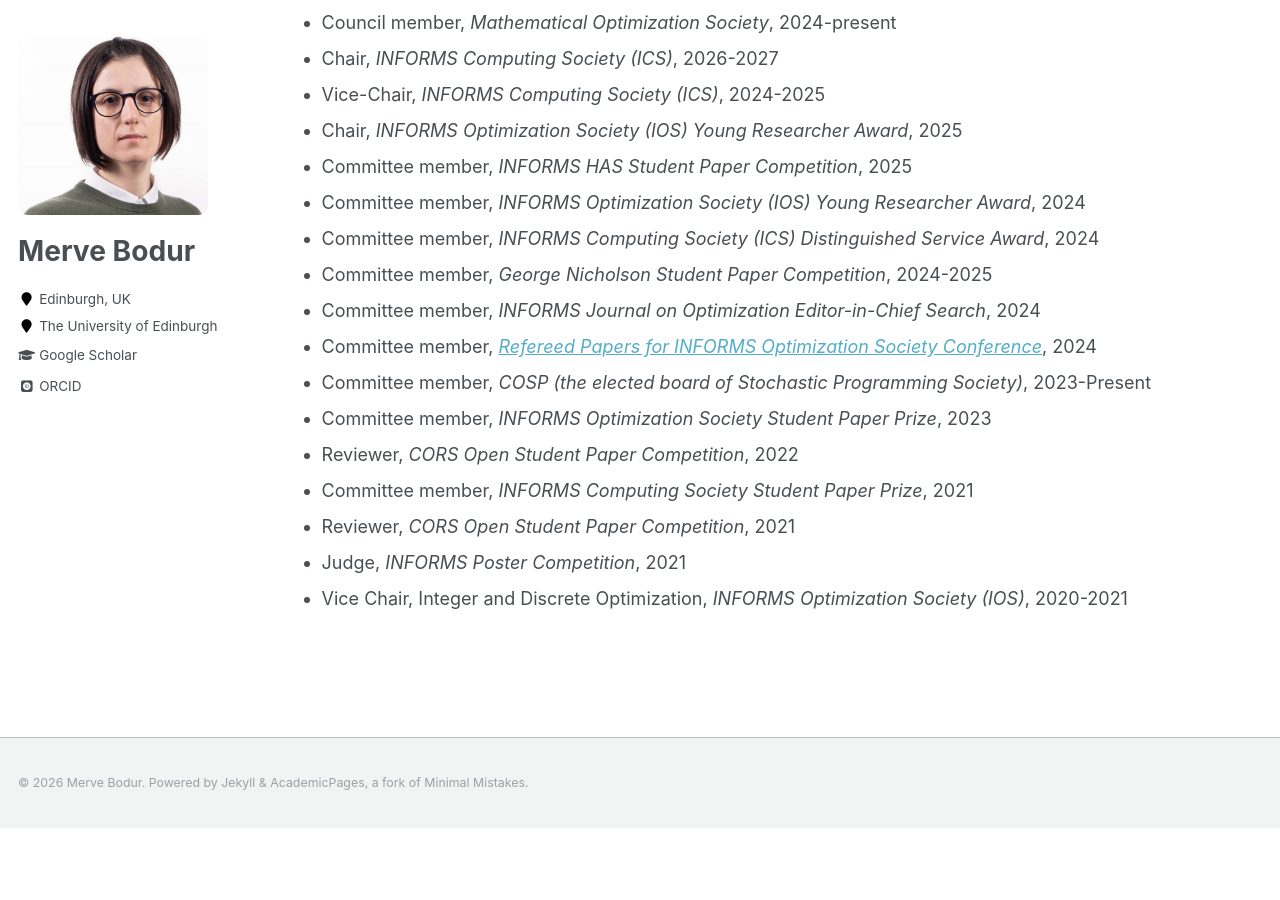
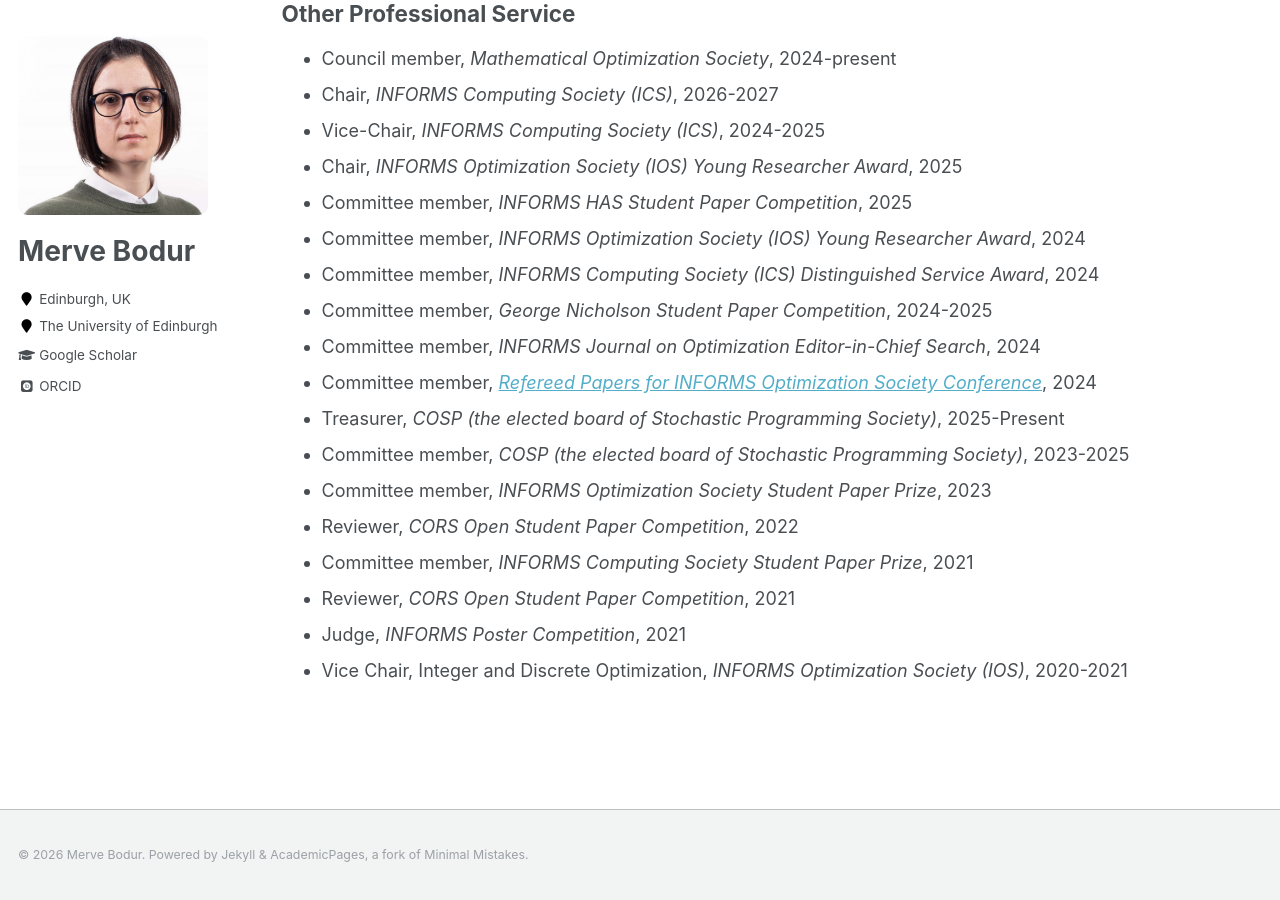
Before and after one commit to mervebodur/mervebodur.github.io, a Jekyll site: the page built from _pages/service.md, in a window 1280 px wide and 900 px high, scrolled down 1577 px. Built offline with Jekyll 4.4.1, drawn with Linux system fonts in a browser that asks for light colours; some web fonts are replaced; before the commit the page ends 2405 px from its top, so only the background shows below that; some of the changed text lies outside the part shown.

Commit message:
Update service.md

```diff
--- a/_pages/service.md
+++ b/_pages/service.md
@@ -48,7 +49,8 @@ author_profile: true
 - Committee member, *George Nicholson Student Paper Competition*, 2024-2025
 - Committee member, *INFORMS Journal on Optimization Editor-in-Chief Search*, 2024
 - Committee member, *[Refereed Papers for INFORMS Optimization Society Conference](https://ios2024.rice.edu/refereed-papers/)*, 2024
-- Committee member, *COSP (the elected board of Stochastic Programming Society)*, 2023-Present
+- Treasurer, *COSP (the elected board of Stochastic Programming Society)*, 2025-Present
+- Committee member, *COSP (the elected board of Stochastic Programming Society)*, 2023-2025
 - Committee member, *INFORMS Optimization Society Student Paper Prize*, 2023
 - Reviewer, *CORS Open Student Paper Competition*, 2022
 - Committee member, *INFORMS Computing Society Student Paper Prize*, 2021
```
Also changed, not shown: other parts of _pages/service.md (+1 -0 lines).
